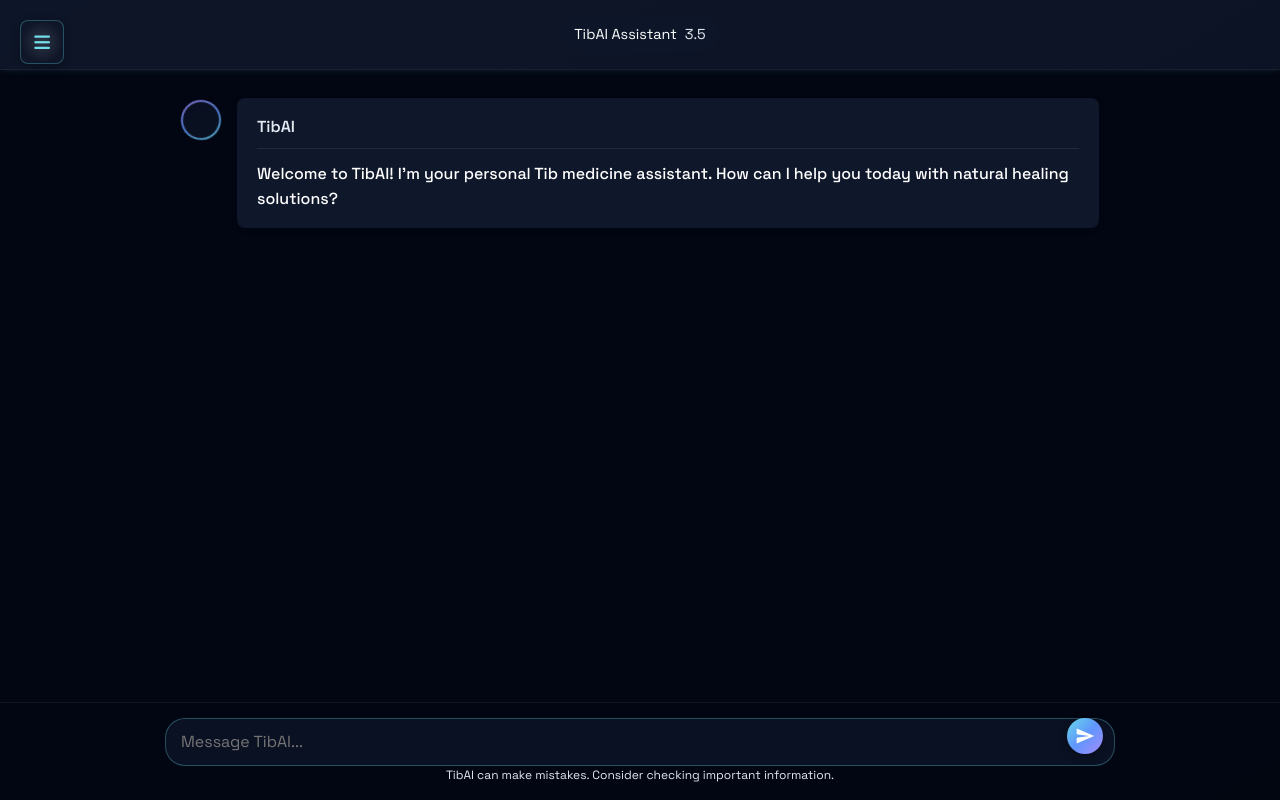
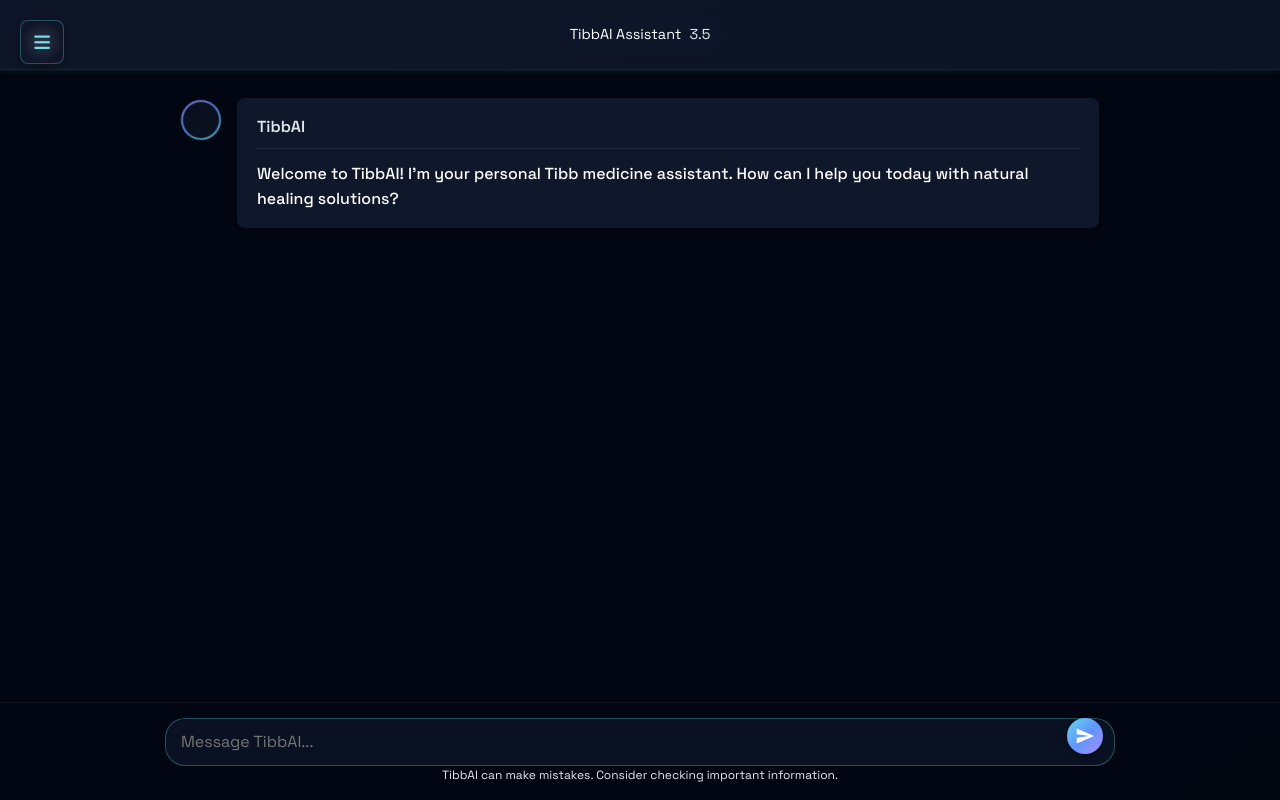
Before and after one commit to Umar-MultiverseCode/UnaniAi, a Django app: template UnaniAi_App/templates/chat.html in a window 1280 px wide. Run offline with Django 5.2, Linux system fonts and the light colour scheme; the template is opened without the code that fills it, so the values that code supplies are empty.

Commit message:
Changed From Tib Ai to Tibb Ai

```diff
--- a/UnaniAi_App/templates/chat.html
+++ b/UnaniAi_App/templates/chat.html
@@ -4,7 +4,7 @@
 <head>
     <meta charset="UTF-8">
     <meta name="viewport" content="width=device-width, initial-scale=1.0">
-    <title>TibAI Chat Interface</title>
+    <title>TibbAI Chat Interface</title>
     <link rel="stylesheet" href="{% static 'css/chat.css' %}">
     {% comment %} <link rel="stylesheet" href="{% static 'css/history.css' %}">
     <link rel="stylesheet" href="{% static 'css/logout.css' %}"> {% endcomment %}
@@ -1186,7 +1186,7 @@
                     <div class="btn-glow"></div>
                 </button>
                 <div class="model-selector">
-                    <span class="model-name">TibAI Assistant</span>
+                    <span class="model-name">TibbAI Assistant</span>
                     <span class="model-version">3.5</span>
                 </div>
             </div>
@@ -1202,9 +1202,9 @@
                         </div>
                         <div class="message-content glass">
                             <div class="message-header">
-                                <span class="sender">TibAI</span>
+                                <span class="sender">TibbAI</span>
                             </div>
-                            <p>Welcome to TibAI! I'm your personal Tib medicine assistant. How can I help you today with natural healing solutions?</p>
+                            <p>Welcome to TibbAI! I'm your personal Tibb medicine assistant. How can I help you today with natural healing solutions?</p>
                         </div>
                     </div>
                 </div>
@@ -1215,7 +1215,7 @@
             <div class="chat-input-container glass">
                 <form class="chat-form" action="{% url 'chat_view' %}" method="POST">
                     {% csrf_token %}
-                    <textarea class="chat-input" placeholder="Message TibAI..." rows="1"></textarea>
+                    <textarea class="chat-input" placeholder="Message TibbAI..." rows="1"></textarea>
                     <button type="submit" class="send-button">
                         <svg class="send-icon" viewBox="0 0 24 24" xmlns="http://www.w3.org/2000/svg" width="24" height="24">
                             <path d="M2.01 21L23 12 2.01 3 2 10l15 2-15 2z"></path>
@@ -1224,7 +1224,7 @@
                     </button>
                 </form>
                 <div class="input-footer">
-                    <p>TibAI can make mistakes. Consider checking important information.</p>
+                    <p>TibbAI can make mistakes. Consider checking important information.</p>
                 </div>
             </div>
         </main>
@@ -1235,7 +1235,7 @@
         <!-- Sidebar -->
         <div class="sidebar" id="sidebar">
             <div class="sidebar-header">
-                <h2>TibAI Menu</h2>
+                <h2>TibbAI Menu</h2>
             </div>
             <div class="sidebar-content">
                 <button class="history-btn" onclick="toggleHistory()">
@@ -1304,7 +1304,7 @@
                                 </div>
                                 <div class="message-content glass">
                                     <div class="message-header">
-                                        <span class="sender">TibAI</span>
+                                        <span class="sender">TibbAI</span>
                                     </div>
                                     <p>{{ response|safe }}</p>
                                 </div>
@@ -1456,7 +1456,7 @@
             .then(data => {
                 // Handle the response (add AI's message to the chat)
                 if (data.response) {
-                    addMessageToChat("TibAI", data.response);
+                    addMessageToChat("TibbAI", data.response);
                     // Apply fix after rendering
                     setTimeout(fixTableStyles, 100);
                 } else if (data.error) {
@@ -1469,7 +1469,7 @@
         // Function to add message to chat window
         function addMessageToChat(sender, message) {
             const chatMessages = document.querySelector(".chat-messages");
-            const isAI = sender === "TibAI";
+            const isAI = sender === "TibbAI";
 
             // Create group container (alternating backgrounds like ChatGPT)
             const messageGroup = document.createElement("div");
@@ -1674,7 +1674,7 @@
                         .then(response => response.json())
                         .then(data => {
                             if (data.facilities) {
-                                let output = "<h2>Nearest Tib Clinics/Hospitals:</h2>";
+                                let output = "<h2>Nearest Tibb Clinics/Hospitals:</h2>";
                                 data.facilities.forEach(facility => {
                                     output += `
                                         <div class="facility">
```
Also changed, not shown: UnaniAi_App/templates/index.html (+9 -9 lines).
